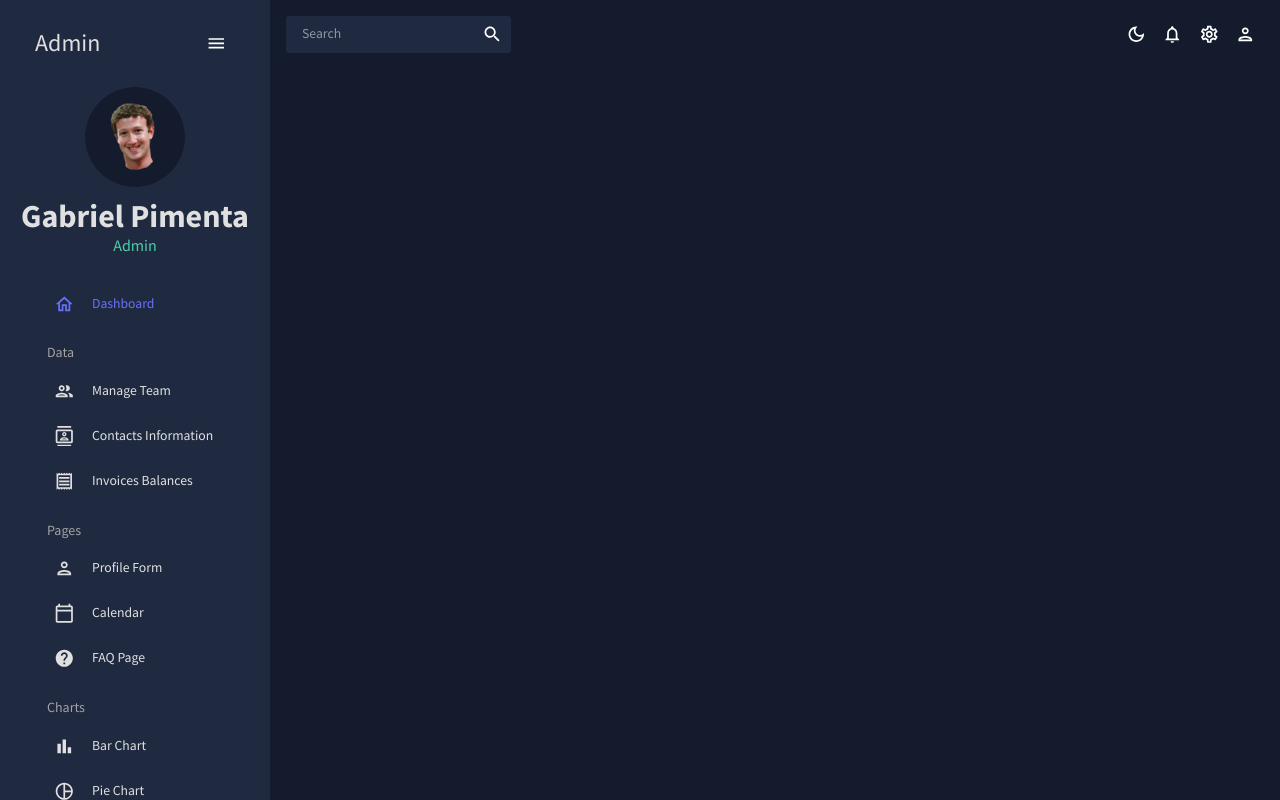
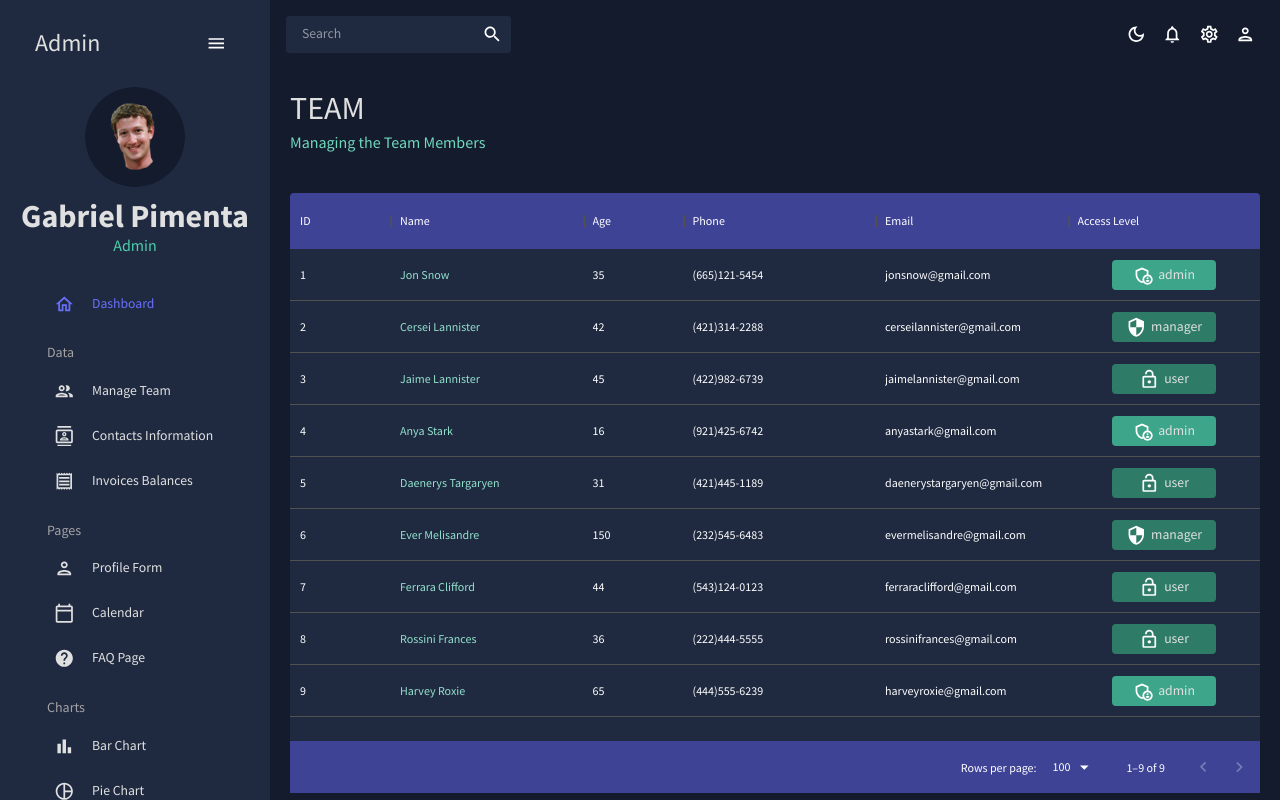
Before and after one commit to Gabrpimenta/admin-dashboard-mui, a React (Create React App) app: page /team in a window 1280 px wide. Built offline with nearby package versions, Linux system fonts and the light colour scheme.

Commit message:
✨ add Contacts, Invoices and Team sections

```diff
--- a/src/App.js
+++ b/src/App.js
@@ -4,9 +4,9 @@
 import Topbar from './scenes/global/Topbar';
 import Sidebar from './scenes/global/Sidebar';
 import Dashboard from './scenes/dashboard';
-// import Team from './scenes/team';
-// import Invoices from './scenes/invoices';
-// import Contacts from './scenes/contacts';
+import Team from './scenes/team';
+import Invoices from './scenes/invoices';
+import Contacts from './scenes/contacts';
 // import Bar from './scenes/bar';
 // import Form from './scenes/form';
 // import Line from './scenes/line';
@@ -27,9 +27,11 @@
             <Topbar />
             <Routes>
               <Route path='/' element={<Dashboard />} />
-              {/* <Route path='/team' element={<Team />} />
+              <Route path='/team' element={<Team />} />
+              <Route path='/contacts' element={<Contacts />} />
               <Route path='/invoices' element={<Invoices />} />
-              <Route path='/contacts' element={<Contacts />} />
+              {/*
+
               <Route path='/bar' element={<Bar />} />
               <Route path='/form' element={<Form />} />
               <Route path='/line' element={<Line />} />
--- /dev/null
+++ b/src/scenes/contacts/index.jsx
@@ -0,0 +1,79 @@
+import { Box } from '@mui/material';
+import { DataGrid, GridToolbar } from '@mui/x-data-grid';
+import { tokens } from '../../theme';
+import { mockDataContacts } from '../../data/mockData';
+import Header from '../../components/Header';
+import { useTheme } from '@mui/material';
+
+const Contacts = () => {
+  const theme = useTheme();
+  const colors = tokens(theme.palette.mode);
+  const columns = [
+    { field: 'id', headerName: 'ID', flex: 0.5 },
+    { field: 'registrarId', headerName: 'Registrar ID' },
+    {
+      field: 'name',
+      headerName: 'Name',
+      flex: 1,
+      cellClassName: 'name-column--cell',
+    },
+    {
+      field: 'age',
+      headerName: 'Age',
+      type: 'number',
+      headerAlign: 'left',
+      align: 'left',
+    },
+    { field: 'phone', headerName: 'Phone', flex: 1 },
+    { field: 'email', headerName: 'Email', flex: 1 },
+    { field: 'address', headerName: 'Address', flex: 1 },
+    { field: 'city', headerName: 'City', flex: 1 },
+    { field: 'zipCode', headerName: 'ZipCode', flex: 1 },
+  ];
+
+  return (
+    <Box m='20px'>
+      <Header
+        title='CONTACTS'
+        subtitle='List of Contacts for future reference'
+      />
+      <Box
+        m='40px 0 0 0'
+        height='75vh'
+        sx={{
+          '& .MuiDataGrid-root': {
+            border: 'none',
+          },
+          '& .MuiDataGrid-cell': {
+            borderBottom: 'none',
+          },
+          '& .name-column--cell': {
+            color: colors.greenAccent[300],
+          },
+          '& .MuiDataGrid-columnHeaders': {
+            backgroundColor: colors.blueAccent[700],
+            borderBottom: 'none',
+          },
+          '& .MuiDataGrid-virtualScroller': {
+            backgroundColor: colors.primary[400],
+          },
+          '& .MuiDataGrid-footerContainer': {
+            backgroundColor: colors.blueAccent[700],
+            borderTop: 'none',
+          },
+          '& .MuiDataGrid-toolbarContainer .MuiButton-text': {
+            color: `${colors.grey[100]} !important`,
+          },
+        }}
+      >
+        <DataGrid
+          rows={mockDataContacts}
+          columns={columns}
+          components={{ Toolbar: GridToolbar }}
+        />
+      </Box>
+    </Box>
+  );
+};
+
+export default Contacts;
--- /dev/null
+++ b/src/scenes/invoices/index.jsx
@@ -0,0 +1,71 @@
+import { Box, Typography, useTheme } from '@mui/material';
+import { DataGrid } from '@mui/x-data-grid';
+import { tokens } from '../../theme';
+import { mockDataInvoices } from '../../data/mockData';
+import Header from '../../components/Header';
+
+const Invoices = () => {
+  const theme = useTheme();
+  const colors = tokens(theme.palette.mode);
+  const columns = [
+    { field: 'id', headerName: 'ID' },
+    {
+      field: 'name',
+      headerName: 'Name',
+      flex: 1,
+      cellClassName: 'name-column--cell',
+    },
+    { field: 'phone', headerName: 'Phone', flex: 1 },
+    { field: 'email', headerName: 'Email', flex: 1 },
+    {
+      field: 'cost',
+      headerName: 'Cost',
+      flex: 1,
+      renderCell: (params) => (
+        <Typography sx={{ color: colors.greenAccent[500] }}>
+          ${params.row.cost}
+        </Typography>
+      ),
+    },
+    { field: 'date', headerName: 'Date', flex: 1 },
+  ];
+
+  return (
+    <Box m='20px'>
+      <Header title='INVOICES' subtitle='List of Invoice Balances' />
+      <Box
+        m='40px 0 0 0'
+        height='75vh'
+        sx={{
+          '& .MuiDataGrid-root': {
+            border: 'none',
+          },
+          '& .MuiDataGrid-cell': {
+            borderBottom: 'none',
+          },
+          '& .name-column--cell': {
+            color: colors.greenAccent[300],
+          },
+          '& .MuiDataGrid-columnHeaders': {
+            backgroundColor: colors.blueAccent[700],
+            borderBottom: 'none',
+          },
+          '& .MuiDataGrid-virtualScroller': {
+            backgroundColor: colors.primary[400],
+          },
+          '& .MuiDataGrid-footerContainer': {
+            backgroundColor: colors.blueAccent[700],
+            borderTop: 'none',
+          },
+          '& .MuiCheckbox-root': {
+            color: `${colors.greenAccent[200]}!important`,
+          },
+        }}
+      >
+        <DataGrid checkboxSelection rows={mockDataInvoices} columns={columns} />
+      </Box>
+    </Box>
+  );
+};
+
+export default Invoices;
--- /dev/null
+++ b/src/scenes/team/index.jsx
@@ -0,0 +1,96 @@
+import { Box, Typography, useTheme } from '@mui/material';
+import { DataGrid } from '@mui/x-data-grid';
+import { tokens } from '../../theme';
+import { mockDataTeam } from '../../data/mockData';
+import AdminPanelSettingsOutlinedIcon from '@mui/icons-material/AdminPanelSettingsOutlined';
+import LockOpenOutlinedIcon from '@mui/icons-material/LockOpenOutlined';
+import SecurityOutlinedIcon from '@mui/icons-material/SecurityOutlined';
+import Header from '../../components/Header';
+
+const Team = () => {
+  const theme = useTheme();
+  const colors = tokens(theme.palette.mode);
+  const columns = [
+    { field: 'id', headerName: 'ID' },
+    {
+      field: 'name',
+      headerName: 'Name',
+      flex: 1,
+      cellClassName: 'name-column--cell',
+    },
+    {
+      field: 'age',
+      headerName: 'Age',
+      type: 'number',
+      headerAlign: 'left',
+      align: 'left',
+    },
+    { field: 'phone', headerName: 'Phone', flex: 1 },
+    { field: 'email', headerName: 'Email', flex: 1 },
+    {
+      field: 'access',
+      headerName: 'Access Level',
+      flex: 1,
+      renderCell: ({ row: { access } }) => {
+        return (
+          <Box
+            width='60%'
+            m='0 auto'
+            p='5px'
+            display='flex'
+            justifyContent='center'
+            backgroundColor={
+              access === 'admin'
+                ? colors.greenAccent[600]
+                : colors.greenAccent[700]
+            }
+            borderRadius='4px'
+          >
+            {access === 'admin' && <AdminPanelSettingsOutlinedIcon />}
+            {access === 'manager' && <SecurityOutlinedIcon />}
+            {access === 'user' && <LockOpenOutlinedIcon />}
+            <Typography color={colors.grey[100]} sx={{ ml: '5px' }}>
+              {access}
+            </Typography>
+          </Box>
+        );
+      },
+    },
+  ];
+
+  return (
+    <Box m='20px'>
+      <Header title='TEAM' subtitle='Managing the Team Members' />
+      <Box
+        m='40px 0 0 0'
+        height='75vh'
+        sx={{
+          '& .MuiDataGrid-root': {
+            border: 'none',
+          },
+          '& .MuiDataGrid-cell': {
+            borderBottom: 'none',
+          },
+          '& .name-column--cell': {
+            color: colors.greenAccent[300],
+          },
+          '& .MuiDataGrid-columnHeaders': {
+            backgroundColor: colors.blueAccent[700],
+            borderBottom: 'none',
+          },
+          '& .MuiDataGrid-virtualScroller': {
+            backgroundColor: colors.primary[400],
+          },
+          '& .MuiDataGrid-footerContainer': {
+            backgroundColor: colors.blueAccent[700],
+            borderTop: 'none',
+          },
+        }}
+      >
+        <DataGrid rows={mockDataTeam} columns={columns} />
+      </Box>
+    </Box>
+  );
+};
+
+export default Team;
```
